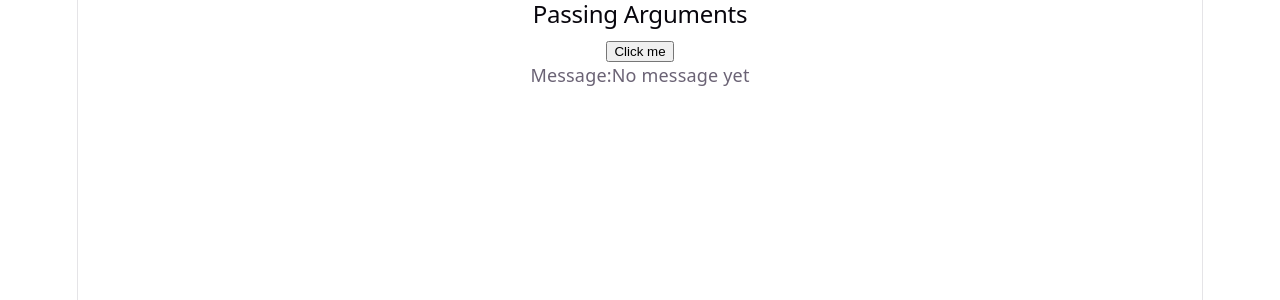
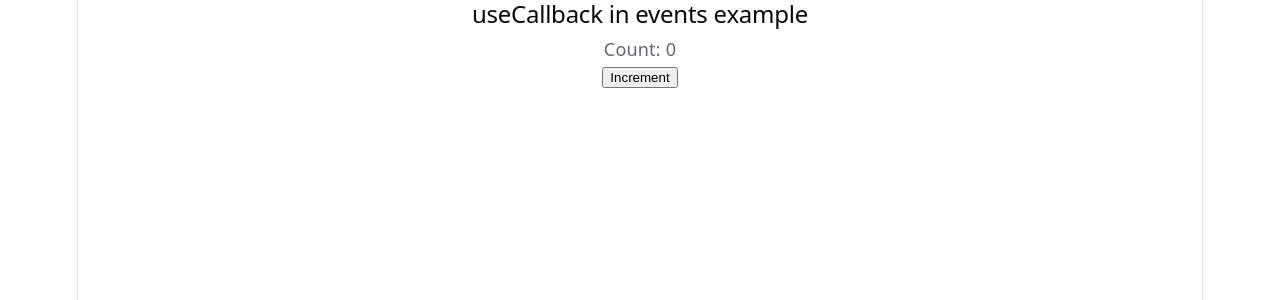
Before and after one commit to incharadn433-web/MERN_Stu_FebMay26Mys, a React (Vite) app in the folder W10/D3/my-event-loop/: page / in a window 1280 px wide. Shown: the top 300 px of the page. Built offline with nearby package versions, Linux system fonts and the light colour scheme.

Commit message:
useCallback with Event Handlers

```diff
--- a/W10/D3/my-event-loop/src/App.jsx
+++ b/W10/D3/my-event-loop/src/App.jsx
@@ -2,6 +2,7 @@
 import { EventBasics } from './components/P1'
 import { EventObject } from './components/P2'
 import { PassingArguments } from './components/P3'
+import { ParentComponent } from './components/P5'
 import './App.css'
 
 function App() {
@@ -9,7 +10,8 @@
     <>
       {/* <EventBasics /> */}
       {/* <EventObject /> */}
-      <PassingArguments />
+      {/* <PassingArguments /> */}
+      <ParentComponent />
     </>
   )
 }
--- /dev/null
+++ b/W10/D3/my-event-loop/src/components/P5.jsx
@@ -0,0 +1,24 @@
+//useCallback with Event Handlers
+import { useState, useCallback, memo } from "react";
+const ChildButton = memo(function ChildButton({ onClick }) {
+    console.log("ChildButton rendered");
+    return (
+    <button onClick={onClick}>Increment</button>
+    );
+});
+
+export function ParentComponent() {
+    const [count, setCount] = useState(0);
+
+    const handleClick = useCallback(() => {
+        setCount(prevCount => prevCount + 1);
+    }, []); // Empty dependency array means this function is created only once
+
+    return (
+        <section>
+            <h2>useCallback in events example</h2>
+            <p>Count: {count}</p>
+            <ChildButton onClick={handleClick} />
+        </section>
+    );
+}
```
